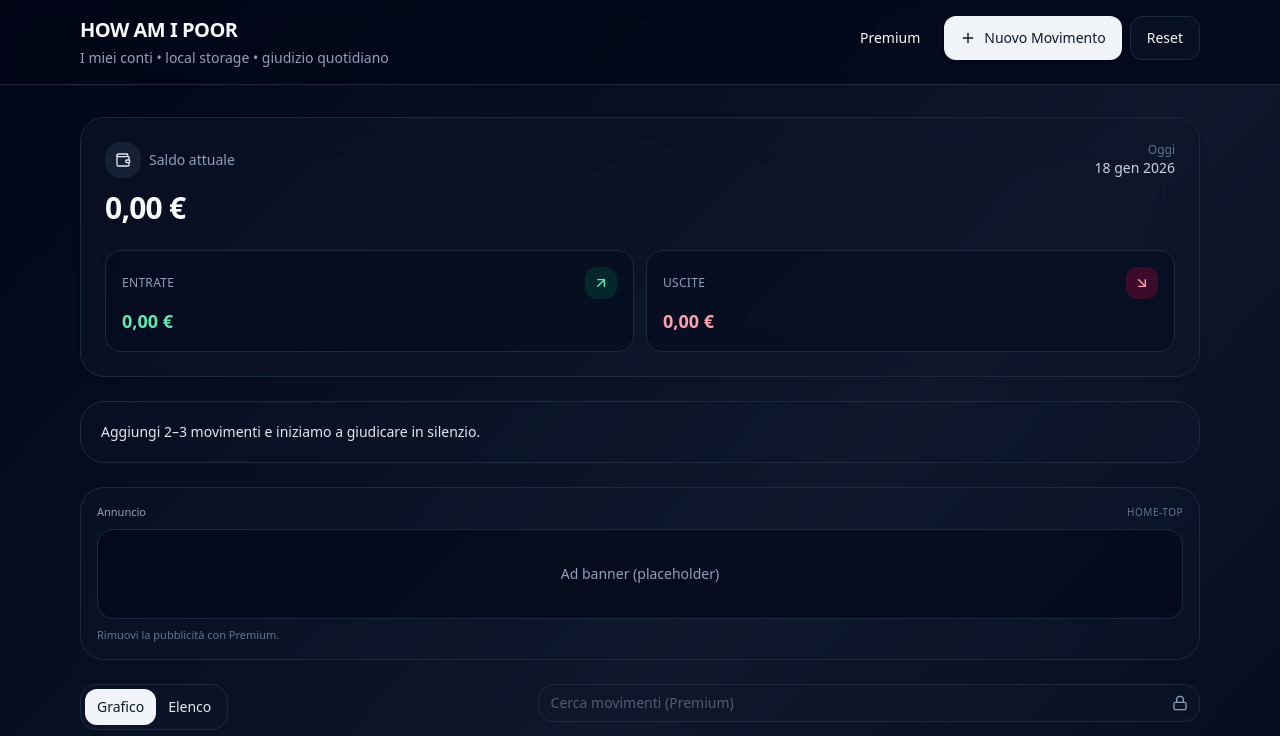
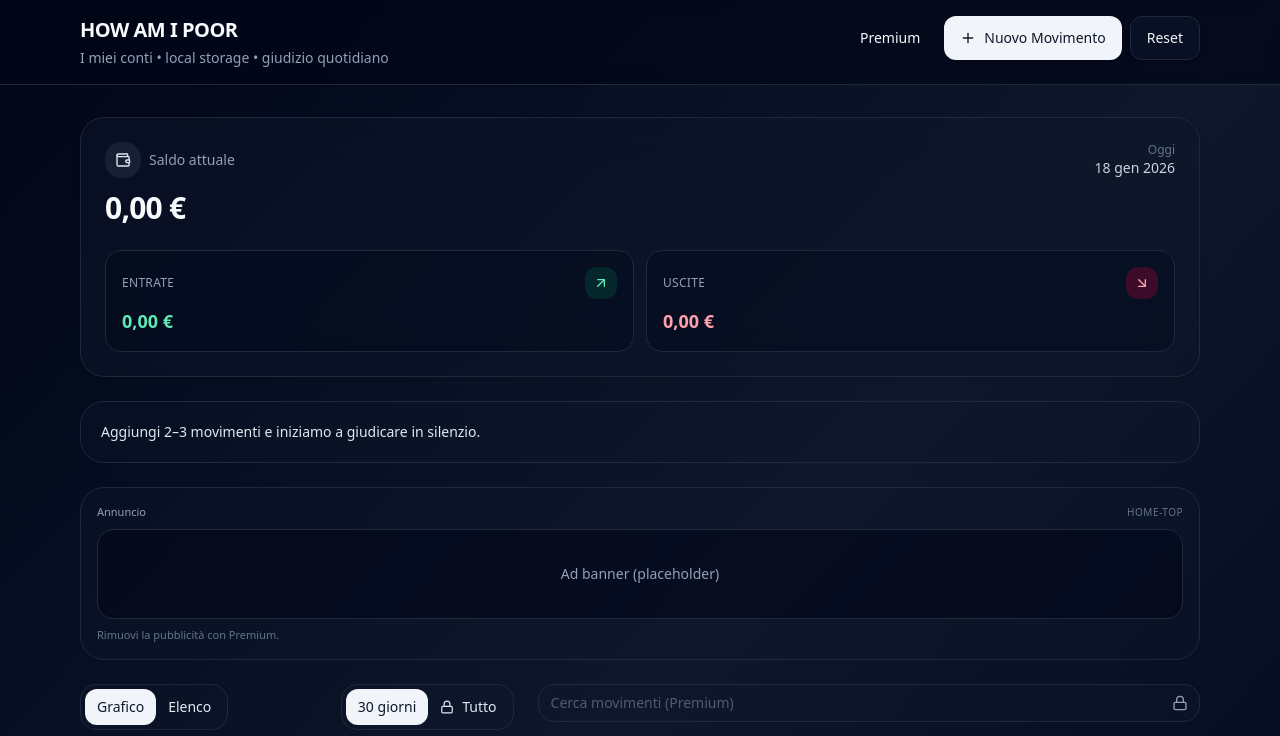
Before and after one commit to jhon-apps/how-am-i-poor, a React (Vite) app: page / in a window 1280 px wide. Shown: the top 736 px of the page. Built offline with nearby package versions, Linux system fonts and the light colour scheme.

Commit message:
grafici premiom 30 giorni

```diff
--- a/src/pages/Home.jsx
+++ b/src/pages/Home.jsx
@@ -29,13 +29,22 @@ function norm(s) {
     return String(s || "").toLowerCase().trim()
 }
 
+function isWithinLastDays(dateISO, days) {
+    const d = new Date(dateISO)
+    if (Number.isNaN(d.getTime())) return false
+    const diff = Date.now() - d.getTime()
+    return diff <= days * 24 * 60 * 60 * 1000
+}
+
 export default function Home() {
     const [isModalOpen, setIsModalOpen] = useState(false)
     const [editingTx, setEditingTx] = useState(null)
 
     const [showReset, setShowReset] = useState(false)
 
+    // Left panel toggles
     const [leftView, setLeftView] = useState("chart") // "chart" | "list"
+    const [chartRange, setChartRange] = useState("30d") // "30d" | "all"
 
     // undo
     const [undoOpen, setUndoOpen] = useState(false)
@@ -47,7 +56,7 @@ export default function Home() {
     const [premiumReason, setPremiumReason] = useState("premium")
     const [premiumHubOpen, setPremiumHubOpen] = useState(false)
 
-    // search
+    // search (premium)
     const [query, setQuery] = useState("")
     const debouncedQuery = useDebouncedValue(query, 200)
 
@@ -122,6 +131,14 @@ export default function Home() {
         setUndoOpen(false)
         setLastDeleted(null)
     }
+
+    // ✅ RANGE grafico/lista (free: sempre 30d, premium: 30d o all)
+    const effectiveRange = isPremium ? chartRange : "30d"
+
+    const chartTransactions = useMemo(() => {
+        if (effectiveRange === "all") return transactions
+        return transactions.filter((t) => isWithinLastDays(t.date, 30))
+    }, [transactions, effectiveRange])
 
     // ✅ Premium search: filtra solo se premium e query non vuota
     const filteredTransactions = useMemo(() => {
@@ -200,7 +217,9 @@ export default function Home() {
                         <AdSlot isPremium={isPremium} adsConsent={adsConsent} placement="home-top" />
 
                         <div className="grid lg:grid-cols-5 gap-6">
+                            {/* LEFT */}
                             <div className="lg:col-span-2 min-h-[360px] space-y-3">
+                                {/* Toggle chart/list */}
                                 <div className="flex items-center justify-between">
                                     <div className="inline-flex rounded-2xl border border-slate-800 bg-slate-900/30 p-1">
                                         <button
@@ -220,11 +239,47 @@ export default function Home() {
                                             Elenco
                                         </button>
                                     </div>
+
+                                    {/* Range toggle (locked for free) */}
+                                    <div className="inline-flex rounded-2xl border border-slate-800 bg-slate-900/30 p-1">
+                                        <button
+                                            onClick={() => setChartRange("30d")}
+                                            className={`px-3 py-2 text-sm rounded-xl transition ${
+                                                effectiveRange === "30d" ? "bg-slate-100 text-slate-900" : "text-slate-200 hover:bg-slate-900"
+                                            }`}
+                                            title="Ultimi 30 giorni"
+                                        >
+                                            30 giorni
+                                        </button>
+
+                                        <button
+                                            onClick={() => {
+                                                if (!isPremium) {
+                                                    openPremium("history")
+                                                    return
+                                                }
+                                                setChartRange("all")
+                                            }}
+                                            className={`px-3 py-2 text-sm rounded-xl transition flex items-center gap-2 ${
+                                                effectiveRange === "all" ? "bg-slate-100 text-slate-900" : "text-slate-200 hover:bg-slate-900"
+                                            }`}
+                                            title={isPremium ? "Tutto" : "Tutto (Premium)"}
+                                        >
+                                            {!isPremium && <Lock className="h-3.5 w-3.5" />}
+                                            Tutto
+                                        </button>
+                                    </div>
                                 </div>
 
-                                {leftView === "chart" ? <ExpenseChart transactions={transactions} /> : <CategoryBreakdownList transactions={transactions} />}
+                                {/* Chart/List now uses chartTransactions */}
+                                {leftView === "chart" ? (
+                                    <ExpenseChart transactions={chartTransactions} />
+                                ) : (
+                                    <CategoryBreakdownList transactions={chartTransactions} />
+                                )}
                             </div>
 
+                            {/* RIGHT */}
                             <div className="lg:col-span-3 space-y-3">
                                 {/* Search */}
                                 <div className="relative">
```
